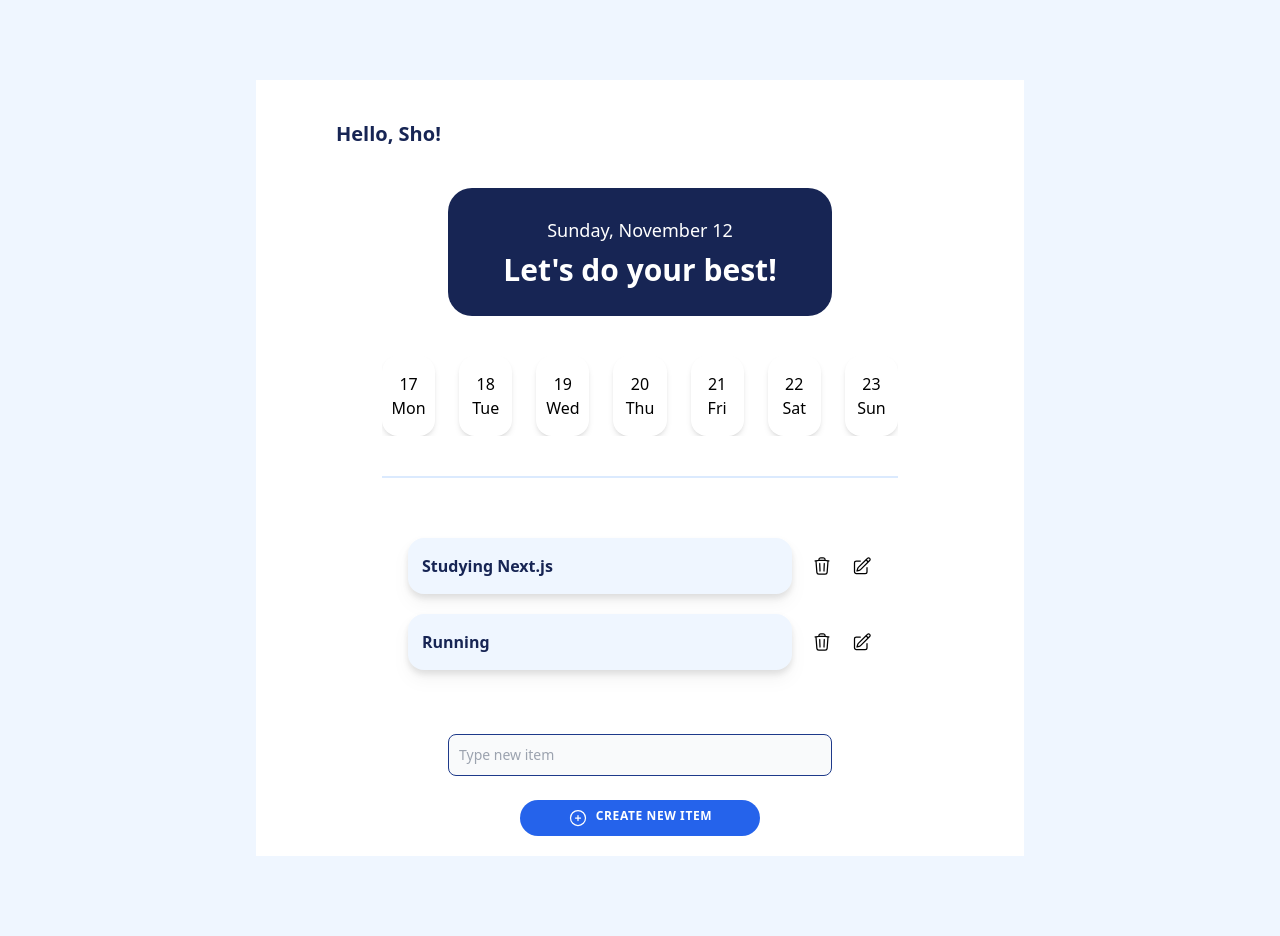
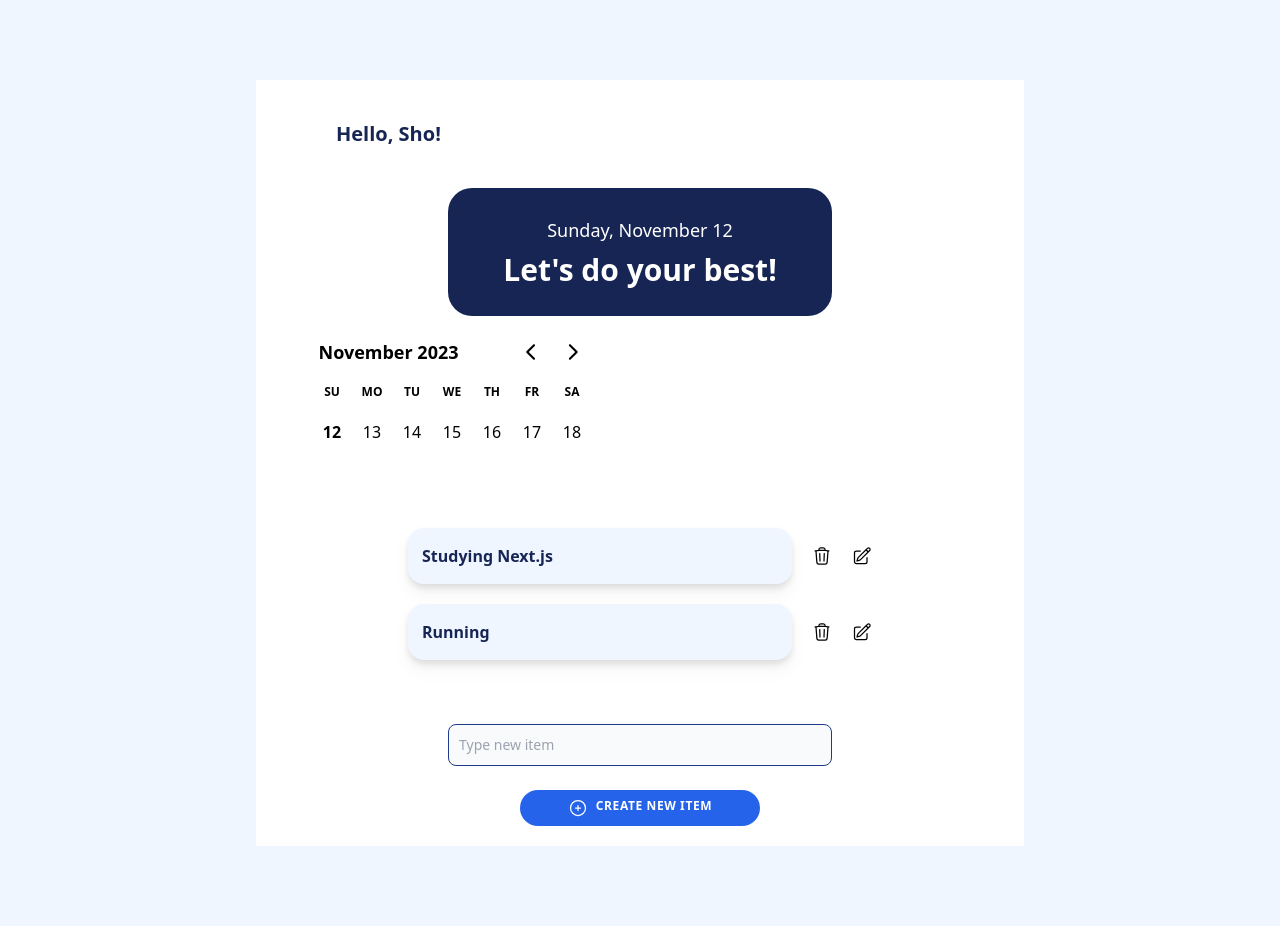
Before and after one commit to mikuweb/Feel_Your_Achievement, a Next.js app: page / in a window 1280 px wide. Built offline with nearby package versions, Linux system fonts and the light colour scheme.

Commit message:
added day-picker

```diff
--- /dev/null
+++ b/components/Calender.tsx
@@ -0,0 +1,60 @@
+import React, { useState, FC } from 'react';
+
+import 'react-day-picker/dist/style.css';
+
+import {
+  endOfWeek,
+  isWithinInterval,
+  startOfWeek,
+  format,
+} from "date-fns";
+
+import {
+  DayPicker,
+  Row,
+  RowProps,
+} from 'react-day-picker';
+
+interface Props {
+
+}
+
+const Calender: FC<Props> = () => {
+
+  const [selectedDay, setSelectedDay] = useState<string>();
+
+  const CurrentWeekRow = (props: RowProps) => {
+
+    const isDateInCurrentWeek = (dateToCheck: Date) => {
+      const today = new Date();
+      const start = startOfWeek(today);
+      const end = endOfWeek(today);
+      return isWithinInterval(dateToCheck, { start, end });
+    }
+
+    const isNotCurrentWeek = props.dates.every(date => !isDateInCurrentWeek(date));
+    if (isNotCurrentWeek) return <></>
+    return <Row {...props}/>
+  }
+
+  const onSelectChange = (date: any) => {
+    const formDate = format(date, 'd');
+    setSelectedDay(formDate);
+  };
+
+  return (
+    <div>
+      {selectedDay}
+      <DayPicker
+        mode="single"
+        showOutsideDays
+        onSelect={onSelectChange}
+        components={{
+          Row: CurrentWeekRow,
+        }}
+      />
+    </div>
+  )
+}
+
+export default Calender;
--- a/package.json
+++ b/package.json
@@ -9,16 +9,20 @@
     "lint": "next lint"
   },
   "dependencies": {
+    "@radix-ui/react-popover": "1.0.5",
     "@types/node": "18.15.11",
     "@types/react": "18.0.37",
     "@types/react-dom": "18.0.11",
     "autoprefixer": "10.4.14",
+    "date-fns": "^2.29.3",
     "eslint": "8.38.0",
     "eslint-config-next": "13.3.0",
     "next": "13.3.0",
     "postcss": "8.4.22",
     "react": "18.2.0",
+    "react-day-picker": "^8.7.1",
     "react-dom": "18.2.0",
+    "sass": "^1.62.1",
     "tailwindcss": "3.3.1",
     "typescript": "5.0.4"
   }
--- a/pages/index.tsx
+++ b/pages/index.tsx
@@ -1,6 +1,7 @@
 import Greeting from "@/components/greeting";
 import ItemList from "@/components/itemList";
 import TodaysAchievement from "@/components/todaysAchievement";
+import Calender from "@/components/calender";
 import Head from "next/head";
 import { Fragment, useState } from "react";
 
@@ -41,38 +42,7 @@ export default function Home() {
           <Greeting />
           <TodaysAchievement itemList={itemList} />
 
-          <div className="py-10 mx-auto w-72 lg:w-3/4 border-b-2 border-blue-100 ">
-            <ul className="flex gap-6  overflow-x-scroll">
-              <li className="w-16 h-20 rounded-2xl shadow-md flex flex-col items-center justify-center">
-                <p className="date">17</p>
-                <p>Mon</p>
-              </li>
-              <li className="w-16 h-20 rounded-2xl shadow-md flex flex-col items-center justify-center">
-                <p>18</p>
-                <p>Tue</p>
-              </li>
-              <li className="w-16 h-20 rounded-2xl shadow-md flex flex-col items-center justify-center">
-                <p>19</p>
-                <p>Wed</p>
-              </li>
-              <li className="w-16 h-20 rounded-2xl shadow-md flex flex-col items-center justify-center">
-                <p>20</p>
-                <p>Thu</p>
-              </li>
-              <li className="w-16 h-20 rounded-2xl shadow-md flex flex-col items-center justify-center">
-                <p>21</p>
-                <p>Fri</p>
-              </li>
-              <li className="w-16 h-20 rounded-2xl shadow-md flex flex-col items-center justify-center">
-                <p>22</p>
-                <p>Sat</p>
-              </li>
-              <li className="w-16 h-20 rounded-2xl shadow-md flex flex-col items-center justify-center">
-                <p>23</p>
-                <p>Sun</p>
-              </li>
-            </ul>
-          </div>
+          <Calender/>
 
           <ItemList itemList={itemList} setItemList={setItemList} />
         </div>
--- /dev/null
+++ b/styles/Calender.scss
@@ -0,0 +1,3 @@
+.rdp-caption {
+    background: red !important;
+}
--- a/styles/globals.css
+++ b/styles/globals.css
@@ -15,3 +15,9 @@
     --background-end-rgb: 0, 0, 0;
   }
 }
+
+/* Temporary Styles */
+
+/*.rdp-caption {*/
+/*  background: red !important;*/
+/*}*/
```
Also changed, not shown: 1 other file (tests, documents, lock files or other folders).
